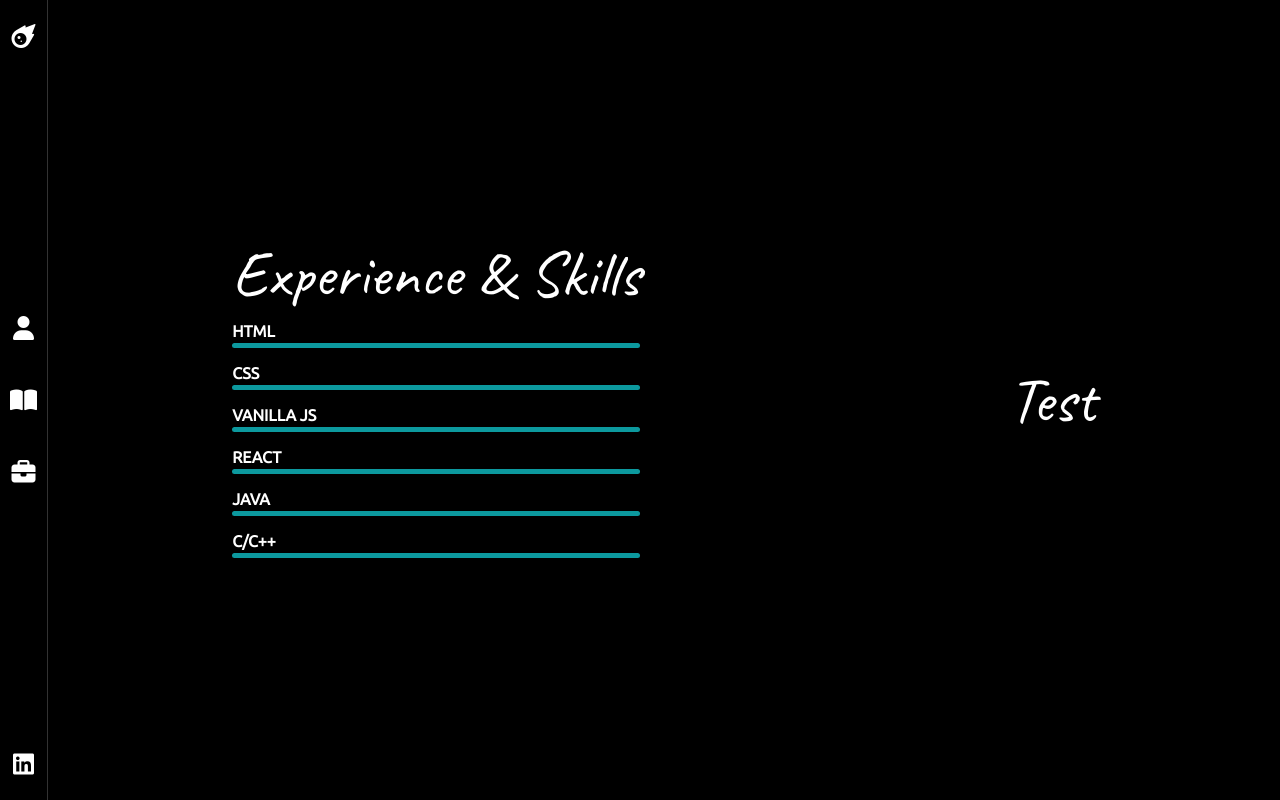
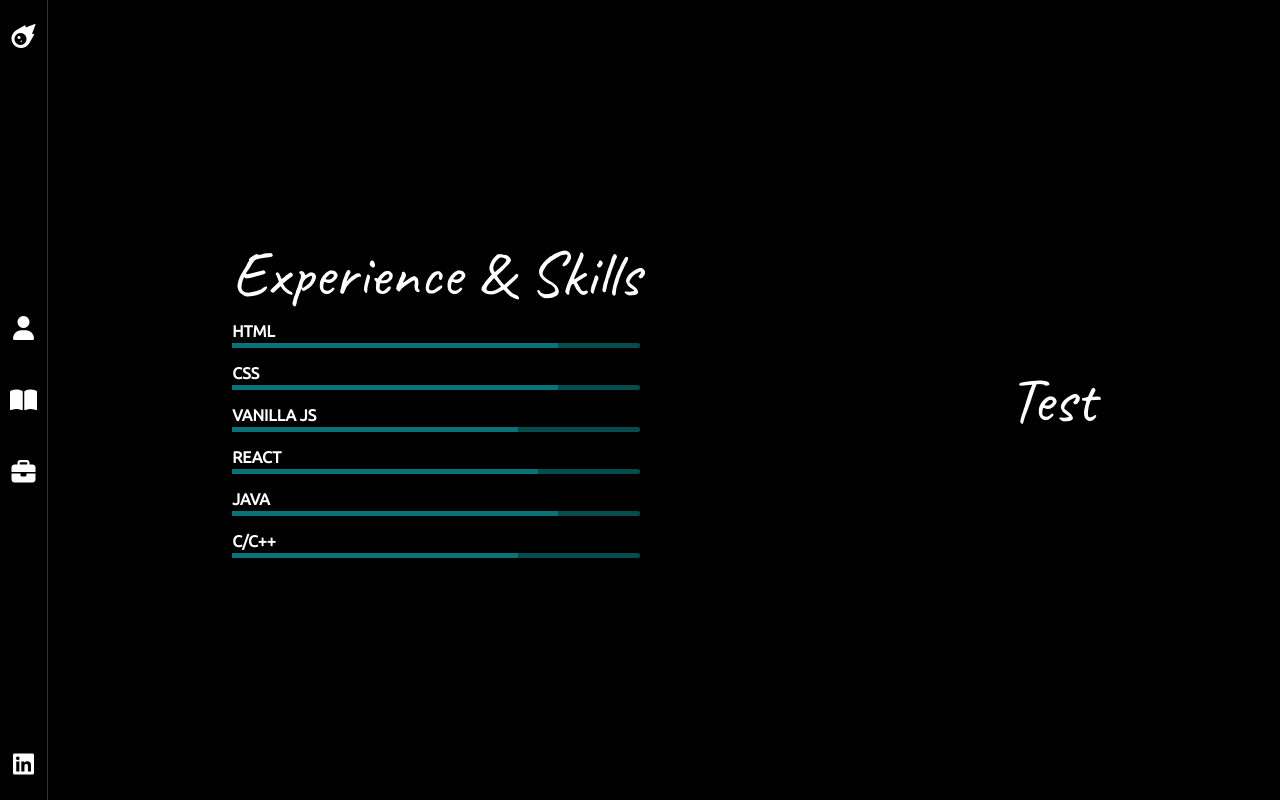
Before and after one commit to tomasdavison/portfolio, a React (Create React App) app: page /experience-and-skills in a window 1280 px wide. Built offline with nearby package versions, Linux system fonts and the light colour scheme.

Commit message:
Adjust progress bar complet progress

```diff
--- a/src/components/Navbar/Navbar.jsx
+++ b/src/components/Navbar/Navbar.jsx
@@ -152,7 +152,7 @@ const Navbar = () => {
 								</Tooltip>
 							</ListElement>
 							<ListElement>
-								<Tooltip label="Experience">
+								<Tooltip label="Experience & Skills">
 									<Link to="/experience-and-skills">
 										<Book/>
 									</Link>
--- a/src/components/ProgressBar/ProgressBar.jsx
+++ b/src/components/ProgressBar/ProgressBar.jsx
@@ -14,8 +14,22 @@ const Container = styled.div`
     background: ${(props) => props.color || 'white'};
     border-radius: 3px;
     content: "";
+    filter: brightness(50%);
     height: ${(props) => props.height || '0.3rem'};
+    overflow: visible;
     width: 100%;
+    z-index: 1;
+
+    &:before {
+        background: ${(props) => props.color || 'white'};
+        content: "";
+        display: block;
+        filter: brightness(150%);
+        height: 100%;
+        position: relative;
+        width: ${(props) => (props.completed ? props.completed : '0')};
+        z-index: 2;
+    }
 `;
 
 const OutsideContainer = styled.div`
@@ -25,7 +39,7 @@ const OutsideContainer = styled.div`
 `;
 
 const ProgressBar = ({
-	height, width, color, label,
+	height, width, color, label, completed,
 }) => (
 	<OutsideContainer>
 		<Label>{label}</Label>
@@ -33,6 +47,7 @@ const ProgressBar = ({
 			width={width}
 			color={color}
 			height={height}
+			completed={completed}
 		/>
 	</OutsideContainer>
 );
--- a/src/pages/ExperienceAndSkills/ExperienceAndSkills.jsx
+++ b/src/pages/ExperienceAndSkills/ExperienceAndSkills.jsx
@@ -8,7 +8,7 @@ const Container = styled.div`
     background: black;
     bottom: 3rem;
     display: flex;
-    flex-direction: ${(props) => (props.isMobile ? 'column' : 'row')};
+	flex-direction: ${(props) => (props.isMobile ? 'column' : 'row')};
 	height: calc(100vh - 3rem);
 	justify-content: space-around;
 	overflow: scroll;
@@ -16,6 +16,7 @@ const Container = styled.div`
 	z-index: 0;
 
 	@media only screen and (min-width: 1024px) {
+		overflow: hidden;
 		position: absolute;
 		bottom: 0;
 		left: 3rem;
@@ -50,26 +51,32 @@ const ExperienceAndSkills = () => {
 				<ProgressBar
 					color="#0c999e"
 					label="HTML"
+					completed="80%"
 				/>
 				<ProgressBar
 					color="#0c999e"
 					label="CSS"
+					completed="80%"
 				/>
 				<ProgressBar
 					color="#0c999e"
 					label="Vanilla JS"
+					completed="70%"
 				/>
 				<ProgressBar
 					color="#0c999e"
 					label="React"
+					completed="75%"
 				/>
 				<ProgressBar
 					color="#0c999e"
 					label="Java"
+					completed="80%"
 				/>
 				<ProgressBar
 					color="#0c999e"
 					label="C/C++"
+					completed="70%"
 				/>
 			</TextContainer>
 			<Title>Test</Title>
```
